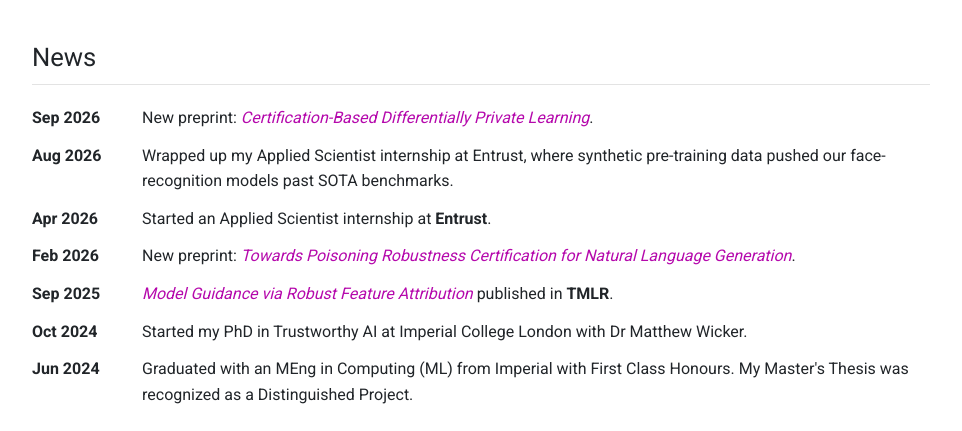
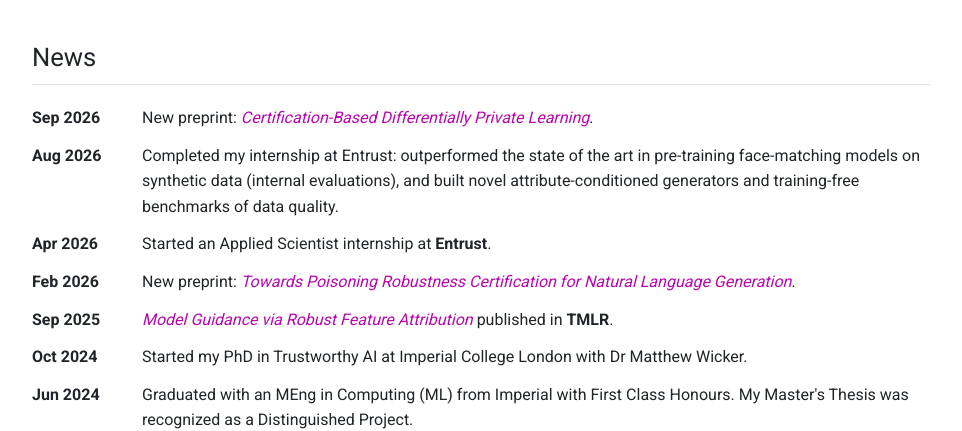
Before and after one commit to Mihneaghitu/mihneaghitu.github.io, a plain HTML site: page index.html in a window 1280 px wide. Shown: the part 666-1097 px from the top of the page, without its empty margins (159-1121 px from the left). Drawn offline with Linux system fonts and the light colour scheme.

Commit message:
Refine Entrust news item

```diff
--- a/index.html
+++ b/index.html
@@ -79,7 +79,7 @@
     <h2>News</h2>
     <table class="news">
       <tr><td class="date">Sep 2026</td><td>New preprint: <a href="https://arxiv.org/abs/2609.39629"><em>Certification-Based Differentially Private Learning</em></a>.</td></tr>
-      <tr><td class="date">Aug 2026</td><td>Wrapped up my Applied Scientist internship at Entrust, where synthetic pre-training data pushed our face-recognition models past SOTA benchmarks.</td></tr>
+      <tr><td class="date">Aug 2026</td><td>Completed my internship at Entrust: outperformed the state of the art in pre-training face-matching models on synthetic data (internal evaluations), and built novel attribute-conditioned generators and training-free benchmarks of data quality.</td></tr>
       <tr><td class="date">Apr 2026</td><td>Started an Applied Scientist internship at <strong>Entrust</strong>.</td></tr>
       <tr><td class="date">Feb 2026</td><td>New preprint: <a href="https://arxiv.org/abs/2602.09757"><em>Towards Poisoning Robustness Certification for Natural Language Generation</em></a>.</td></tr>
       <tr><td class="date">Sep 2025</td><td><a href="https://openreview.net/forum?id=AVAHxDSqUu"><em>Model Guidance via Robust Feature Attribution</em></a> published in <strong>TMLR</strong>.</td></tr>
```
